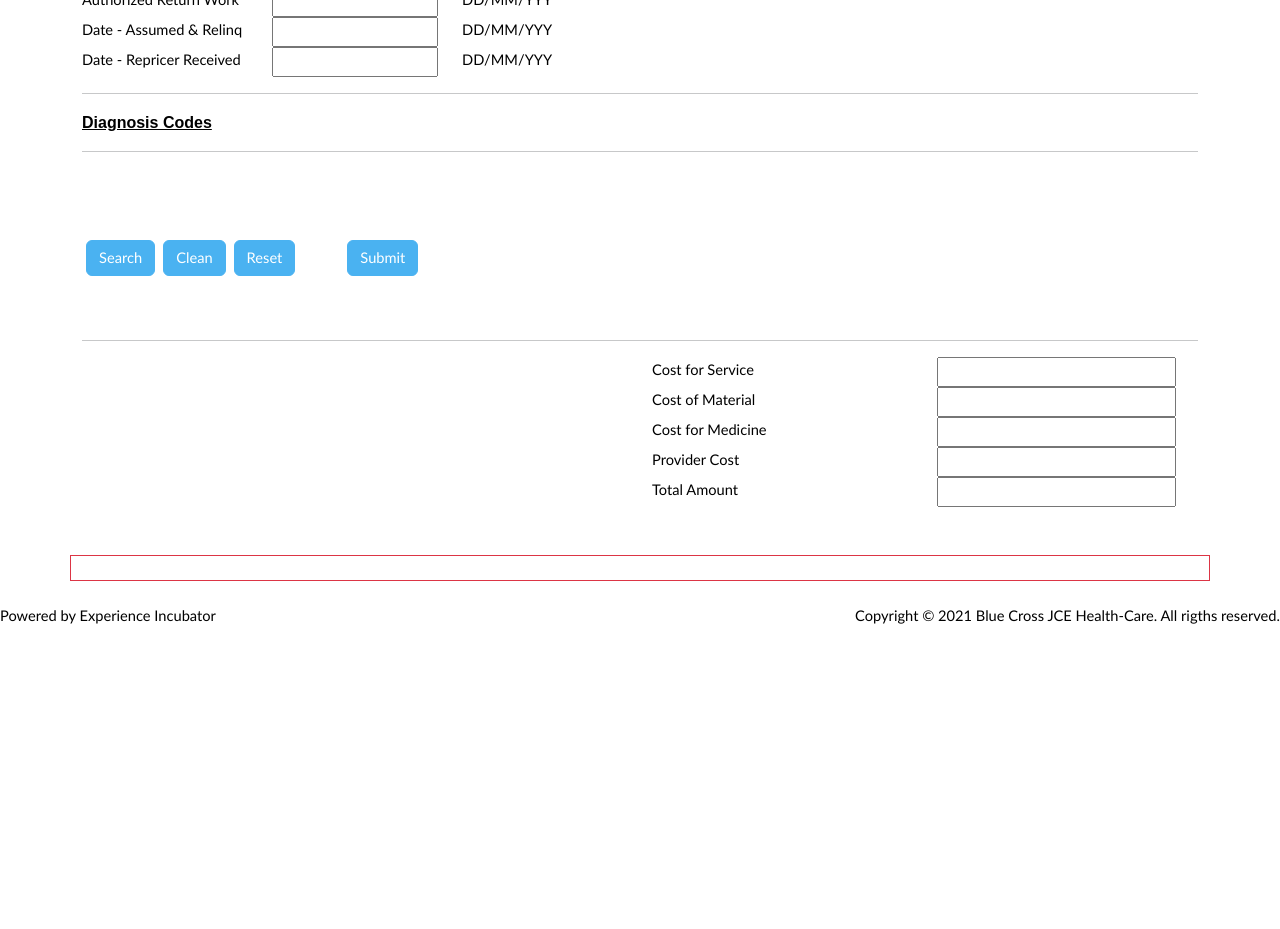
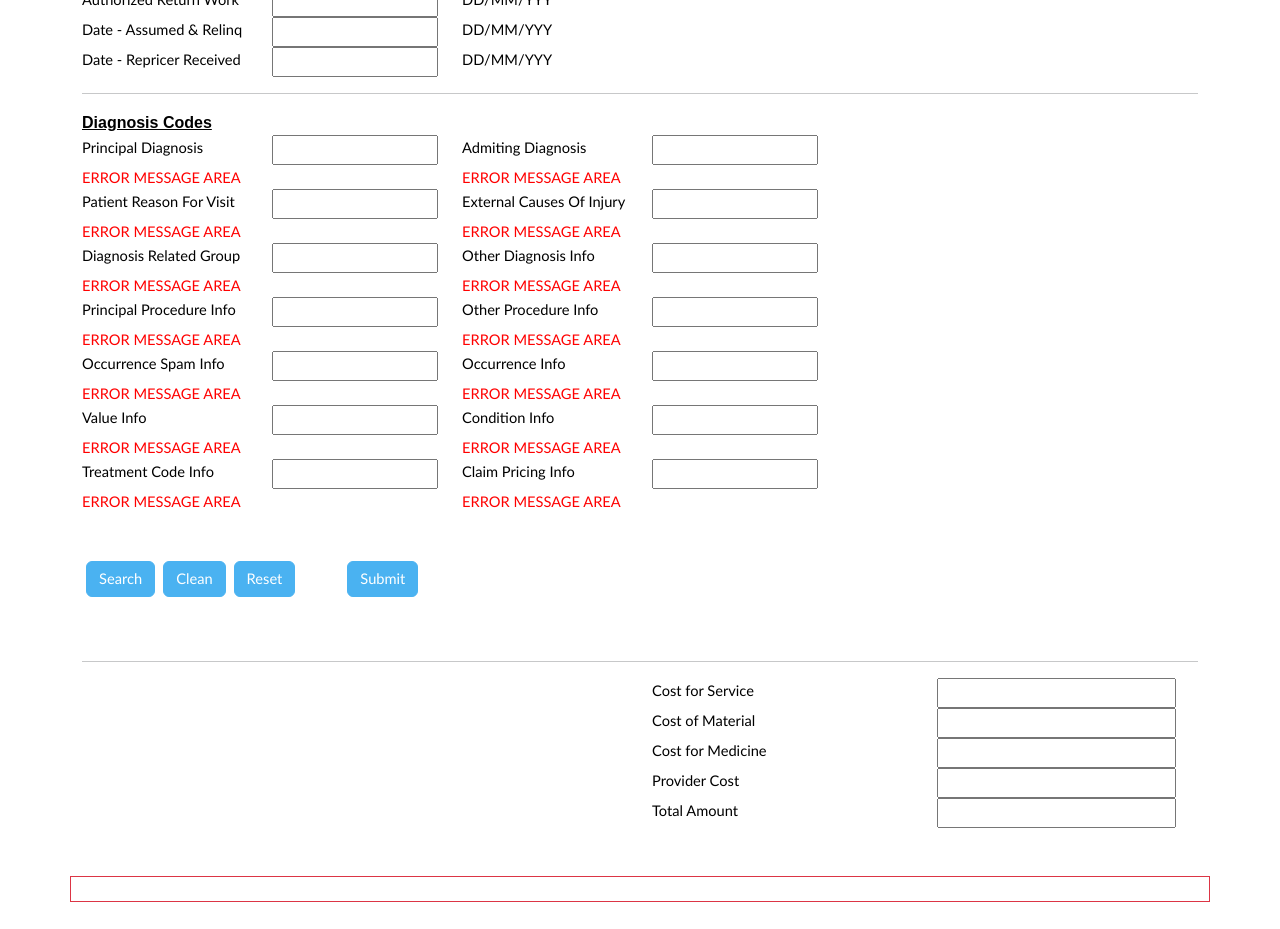
Before and after one commit to DiegoE-prog/Blue-Cross-JCE-2021, a React (Create React App) app in the folder frontend/jce-app/: page /ClaimPage in a window 1280 px wide. Shown: the part 1420-2349 px from the top of the page. Before the commit the page ends 2063 px from the top, so only its background shows below. Built offline with nearby package versions, Linux system fonts and the light colour scheme.

Commit message:
Diagnosis Codes

```diff
--- a/frontend/jce-app/src/views/Claims/ClaimPage.js
+++ b/frontend/jce-app/src/views/Claims/ClaimPage.js
@@ -557,19 +557,281 @@ function ClaimPage () {
                 <label className='header-jce'>Diagnosis Codes</label>
               </div>
 
+          <div className='col-12'>
+          <div className='row'>
+            <div className='col-2'>
+             <label className="general-jce">Principal Diagnosis</label>
+            </div>
+            <div className='col-2'>
+            <input className='w-100'></input>
+
+            </div>
+            <div className='col-2'>
+             <label className="general-jce">Admiting Diagnosis</label>
+            </div>
+            <div className='col-2'>
+            <input className='w-100'></input>
+            </div>
+            </div>
+            </div>
 
 
-              <hr></hr>
 
-              <br></br>
+            <div className='col-12'>
+        <div className='row'>
+          <div className='col-2'>
+           <label className="general-jce"style={{color: 'red'}}>ERROR MESSAGE AREA</label>
+          </div>
+          <div className='col-2'>
 
 
-              <button className='btn btn-blue m-1'>Search</button>
+          </div>
+          <div className='col-2'>
+           <label className="general-jce" style={{color: 'red'}}>ERROR MESSAGE AREA</label>
+          </div>
+          <div className='col-2'>
+
+          </div>
+          </div>
+          </div>
+
+          <div className='col-12'>
+          <div className='row'>
+            <div className='col-2'>
+             <label className="general-jce">Patient Reason For Visit</label>
+            </div>
+            <div className='col-2'>
+            <input className='w-100'></input>
+
+            </div>
+            <div className='col-2'>
+             <label className="general-jce">External Causes Of Injury</label>
+            </div>
+            <div className='col-2'>
+            <input className='w-100'></input>
+            </div>
+            </div>
+            </div>
+
+
+
+            <div className='col-12'>
+        <div className='row'>
+          <div className='col-2'>
+           <label className="general-jce"style={{color: 'red'}}>ERROR MESSAGE AREA</label>
+          </div>
+          <div className='col-2'>
+
+
+          </div>
+          <div className='col-2'>
+           <label className="general-jce" style={{color: 'red'}}>ERROR MESSAGE AREA</label>
+          </div>
+          <div className='col-2'>
+
+          </div>
+          </div>
+          </div>
+
+          <div className='col-12'>
+          <div className='row'>
+            <div className='col-2'>
+             <label className="general-jce">Diagnosis Related Group</label>
+            </div>
+            <div className='col-2'>
+            <input className='w-100'></input>
+
+            </div>
+            <div className='col-2'>
+             <label className="general-jce">Other Diagnosis Info</label>
+            </div>
+            <div className='col-2'>
+            <input className='w-100'></input>
+            </div>
+            </div>
+            </div>
+
+
+
+            <div className='col-12'>
+        <div className='row'>
+          <div className='col-2'>
+           <label className="general-jce"style={{color: 'red'}}>ERROR MESSAGE AREA</label>
+          </div>
+          <div className='col-2'>
+
+
+          </div>
+          <div className='col-2'>
+           <label className="general-jce" style={{color: 'red'}}>ERROR MESSAGE AREA</label>
+          </div>
+          <div className='col-2'>
+
+          </div>
+          </div>
+          </div>
+
+
+          <div className='col-12'>
+          <div className='row'>
+            <div className='col-2'>
+             <label className="general-jce">Principal Procedure Info</label>
+            </div>
+            <div className='col-2'>
+            <input className='w-100'></input>
+
+            </div>
+            <div className='col-2'>
+             <label className="general-jce">Other Procedure Info</label>
+            </div>
+            <div className='col-2'>
+            <input className='w-100'></input>
+            </div>
+            </div>
+            </div>
+
+
+
+            <div className='col-12'>
+        <div className='row'>
+          <div className='col-2'>
+           <label className="general-jce"style={{color: 'red'}}>ERROR MESSAGE AREA</label>
+          </div>
+          <div className='col-2'>
+
+
+          </div>
+          <div className='col-2'>
+           <label className="general-jce" style={{color: 'red'}}>ERROR MESSAGE AREA</label>
+          </div>
+          <div className='col-2'>
+
+          </div>
+          </div>
+          </div>
+
+          <div className='col-12'>
+          <div className='row'>
+            <div className='col-2'>
+             <label className="general-jce">Occurrence Spam Info</label>
+            </div>
+            <div className='col-2'>
+            <input className='w-100'></input>
+
+            </div>
+            <div className='col-2'>
+             <label className="general-jce">Occurrence Info</label>
+            </div>
+            <div className='col-2'>
+            <input className='w-100'></input>
+            </div>
+            </div>
+            </div>
+
+
+
+            <div className='col-12'>
+        <div className='row'>
+          <div className='col-2'>
+           <label className="general-jce"style={{color: 'red'}}>ERROR MESSAGE AREA</label>
+          </div>
+          <div className='col-2'>
+
+
+          </div>
+          <div className='col-2'>
+           <label className="general-jce" style={{color: 'red'}}>ERROR MESSAGE AREA</label>
+          </div>
+          <div className='col-2'>
+
+          </div>
+          </div>
+          </div>
+          <div className='col-12'>
+          <div className='row'>
+            <div className='col-2'>
+             <label className="general-jce">Value Info</label>
+            </div>
+            <div className='col-2'>
+            <input className='w-100'></input>
+
+            </div>
+            <div className='col-2'>
+             <label className="general-jce">Condition Info</label>
+            </div>
+            <div className='col-2'>
+            <input className='w-100'></input>
+            </div>
+            </div>
+            </div>
+
+
+
+            <div className='col-12'>
+        <div className='row'>
+          <div className='col-2'>
+           <label className="general-jce"style={{color: 'red'}}>ERROR MESSAGE AREA</label>
+          </div>
+          <div className='col-2'>
+
+
+          </div>
+          <div className='col-2'>
+           <label className="general-jce" style={{color: 'red'}}>ERROR MESSAGE AREA</label>
+          </div>
+          <div className='col-2'>
+
+          </div>
+          </div>
+          </div>
+
+
+          <div className='col-12'>
+          <div className='row'>
+            <div className='col-2'>
+             <label className="general-jce">Treatment Code Info</label>
+            </div>
+            <div className='col-2'>
+            <input className='w-100'></input>
+
+            </div>
+            <div className='col-2'>
+             <label className="general-jce">Claim Pricing Info</label>
+            </div>
+            <div className='col-2'>
+            <input className='w-100'></input>
+            </div>
+            </div>
+            </div>
+
+
+
+            <div className='col-12'>
+        <div className='row'>
+          <div className='col-2'>
+           <label className="general-jce"style={{color: 'red'}}>ERROR MESSAGE AREA</label>
+          </div>
+          <div className='col-2'>
+
+
+          </div>
+          <div className='col-2'>
+           <label className="general-jce" style={{color: 'red'}}>ERROR MESSAGE AREA</label>
+          </div>
+          <div className='col-2'>
+
+          </div>
+          </div>
+          </div>
+
+
+
+
+      <button className='btn btn-blue m-1'>Search</button>
               <button className='btn btn-blue m-1'>Clean</button>
               <button className='btn btn-blue m-1'>Reset</button>
+              <button className='btn btn-blue m-5'>Submit</button>
 
-
-              <button className='btn btn-blue m-5'>Submit</button>
 
 <hr></hr>
 
@@ -625,6 +887,9 @@ function ClaimPage () {
           </div>
       </div>
 
+
+
+
       <div className='row'>
         <span style={{textAlign:'center'}} className='border border-danger mt-5' >
         <label className='text-danger' class="hidden" ></label>
```
